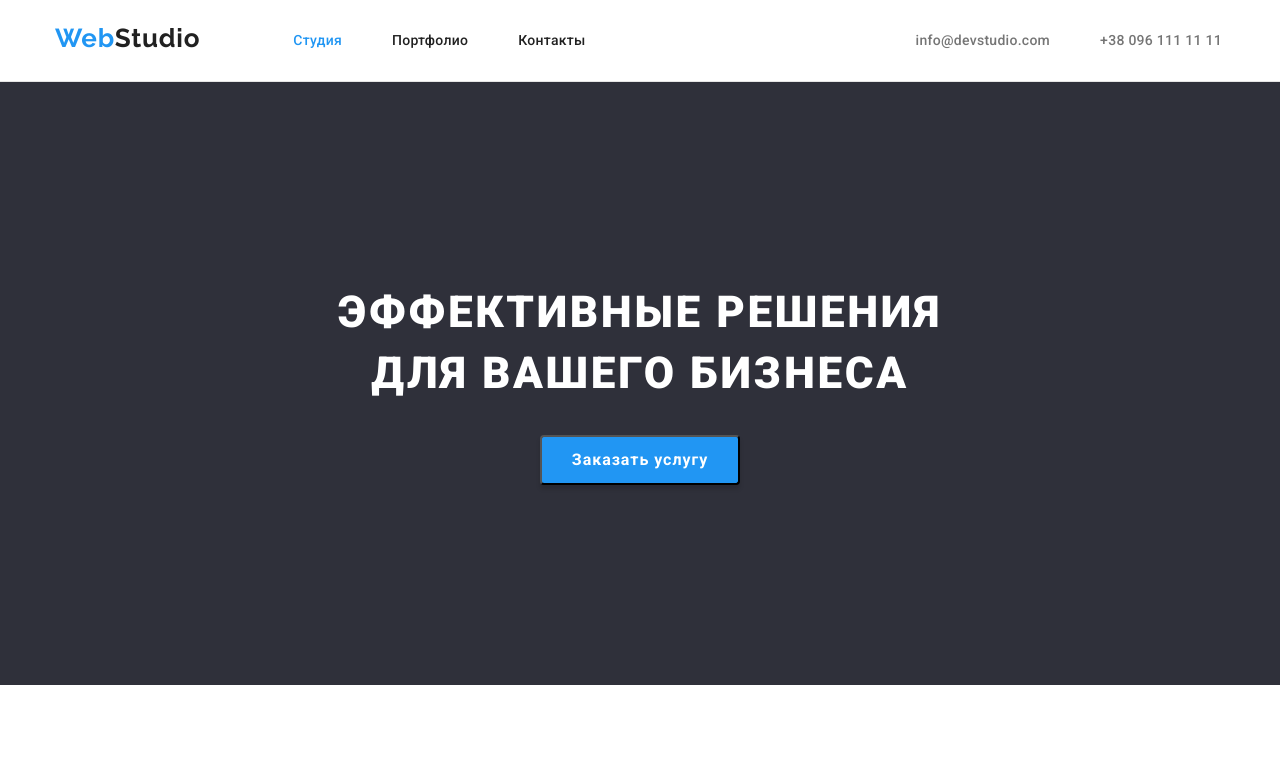
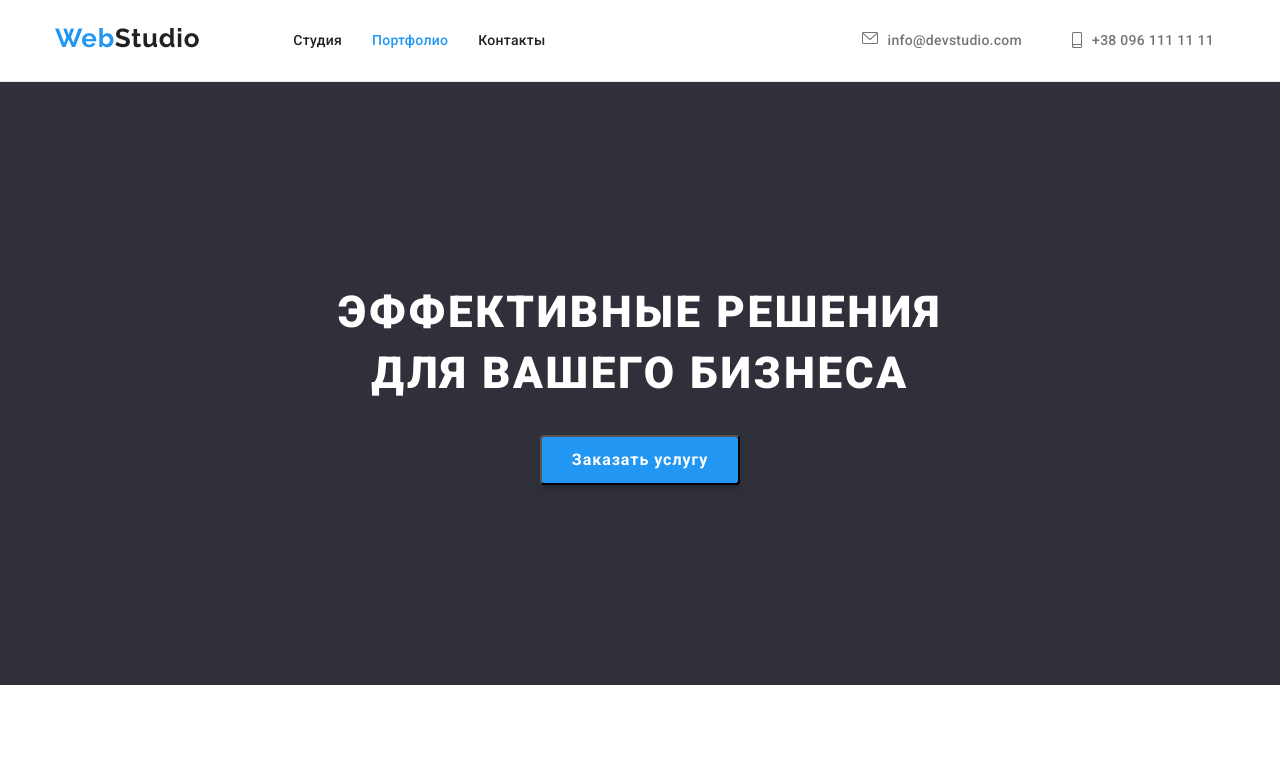
Before and after one commit to IronHedgehog/goit-markup-hw-04, a plain HTML site: page index.html in a window 1280 px wide. Shown: the top 776 px of the page. Drawn offline with nearby package versions, Linux system fonts and the light colour scheme.

Commit message:
header icons

```diff
--- a/css/styles.css
+++ b/css/styles.css
@@ -67,7 +67,7 @@ img {
 
 .navigation-list {
     display: flex;
-    margin-right: 330px;
+    margin-right: 305px;
     list-style: none;
     font-style: normal;
     font-weight: 500;
@@ -78,7 +78,7 @@ img {
 }
 
 .nav-item+.nav-item {
-    margin-left: 50px;
+    margin-left: 30px;
 }
 
 
@@ -86,12 +86,13 @@ img {
 
 .contacts-list {
     display: flex;
-    justify-content: flex-end;
     margin-bottom: 0;
     margin-right: auto;
+    margin-left: auto;
 }
 
 .contacts-item {
+    display: flex;
     list-style: none;
     font-style: normal;
     font-weight: 500;
@@ -115,10 +116,31 @@ img {
 }
 
 .contacts-link {
-    display: block;
+    display: flex;
+    margin-right: 0px;
     padding-top: 32px;
     padding-bottom: 32px;
     color: var(--main-text);
+}
+
+.contacts-link::before {
+    display: block;
+    content: '';
+    height: 12px;
+    width: 16px;
+    margin-right: 10px;
+    background-repeat: no-repeat;
+    background-position: left;
+}
+
+.icon-mail::before {
+    background-image: url(../images/icons/icon-mail.svg);
+}
+
+.icon-phone::before {
+    background-image: url(../images/icons/icon-tel.svg);
+    height: 16px;
+    width: 10px;
 }
 
 .accent-color {
--- a/index.html
+++ b/index.html
@@ -8,7 +8,7 @@
     <link rel="stylesheet" href="https://cdnjs.cloudflare.com/ajax/libs/modern-normalize/1.1.0/modern-normalize.min.css" integrity="sha512-wpPYUAdjBVSE4KJnH1VR1HeZfpl1ub8YT/NKx4PuQ5NmX2tKuGu6U/JRp5y+Y8XG2tV+wKQpNHVUX03MfMFn9Q==" crossorigin="anonymous" referrerpolicy="no-referrer">
     <link href="https://fonts.googleapis.com/css2?family=Raleway:wght@700&family=Roboto:wght@400;500;700;900&display=swap" rel="stylesheet">
     <link rel="stylesheet" href="./css/styles.css">
-    <title> Домашнее задание #3</title>
+    <title> Домашнее задание #4</title>
 </head>
 
 <body>
@@ -19,10 +19,10 @@
                 <a class="logo link " href="./index.html"><span class="web-logo">Web</span><span class="studio-logo-header">Studio</span></a>
                 <ul class="navigation-list flex-box">
                     <li class="nav-item">
-                        <a class="nav-link link header-padding" href="./index.html"><span class="accent-color">Студия</span></a>
+                        <a class="nav-link link header-padding" href="./index.html">Студия</a>
                     </li>
                     <li class="nav-item">
-                        <a class="nav-link link header-padding" href="./portfolio.html">Портфолио</a>
+                        <a class="nav-link link header-padding" href="./portfolio.html"><span class="accent-color">Портфолио</span></a>
                     </li>
                     <li class="nav-item">
                         <a class="nav-link link header-padding" href="">Контакты</a>
@@ -33,9 +33,9 @@
             <!-- контакты -->
             <ul class="contacts-list ">
                 <li class="contacts-item ">
-                    <a class="contacts-link link header-padding" href="mailto:info@devstudio.com ">info@devstudio.com</a>
+                    <a class="contacts-link link header-padding icon-mail" href="mailto:info@devstudio.com ">info@devstudio.com</a>
                 </li>
-                <li class="contacts-item "> <a class="contacts-link link header-padding" href="tel:+380961111111 "> +38 096 111 11 11</a></li>
+                <li class="contacts-item "> <a class="contacts-link link header-padding icon-phone" href="tel:+380961111111 "> +38 096 111 11 11</a></li>
             </ul>
         </div>
     </header>
```
Also changed, not shown: portfolio.html (+2 -2 lines), images/icons/icon-mail.svg (added), images/icons/icon-tel.svg (added).
